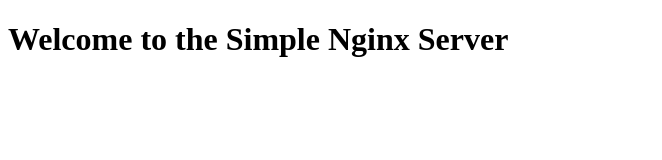
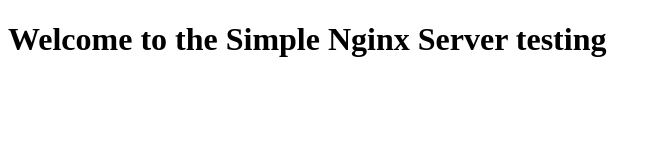
Before and after one commit to mutiuadeniyi290/Notification, a plain HTML site: page index.html in a window 1280 px wide. Shown: the whole page, without its empty margins (0-662 px from the left). Drawn offline with Linux system fonts and the light colour scheme.

Commit message:
new job2

```diff
--- a/index.html
+++ b/index.html
@@ -5,6 +5,6 @@
     <title>Simple Nginx Server</title>
 </head>
 <body>
-    <h1>Welcome to the Simple Nginx Server</h1>
+    <h1>Welcome to the Simple Nginx Server testing</h1>
 </body>
 </html>
```
